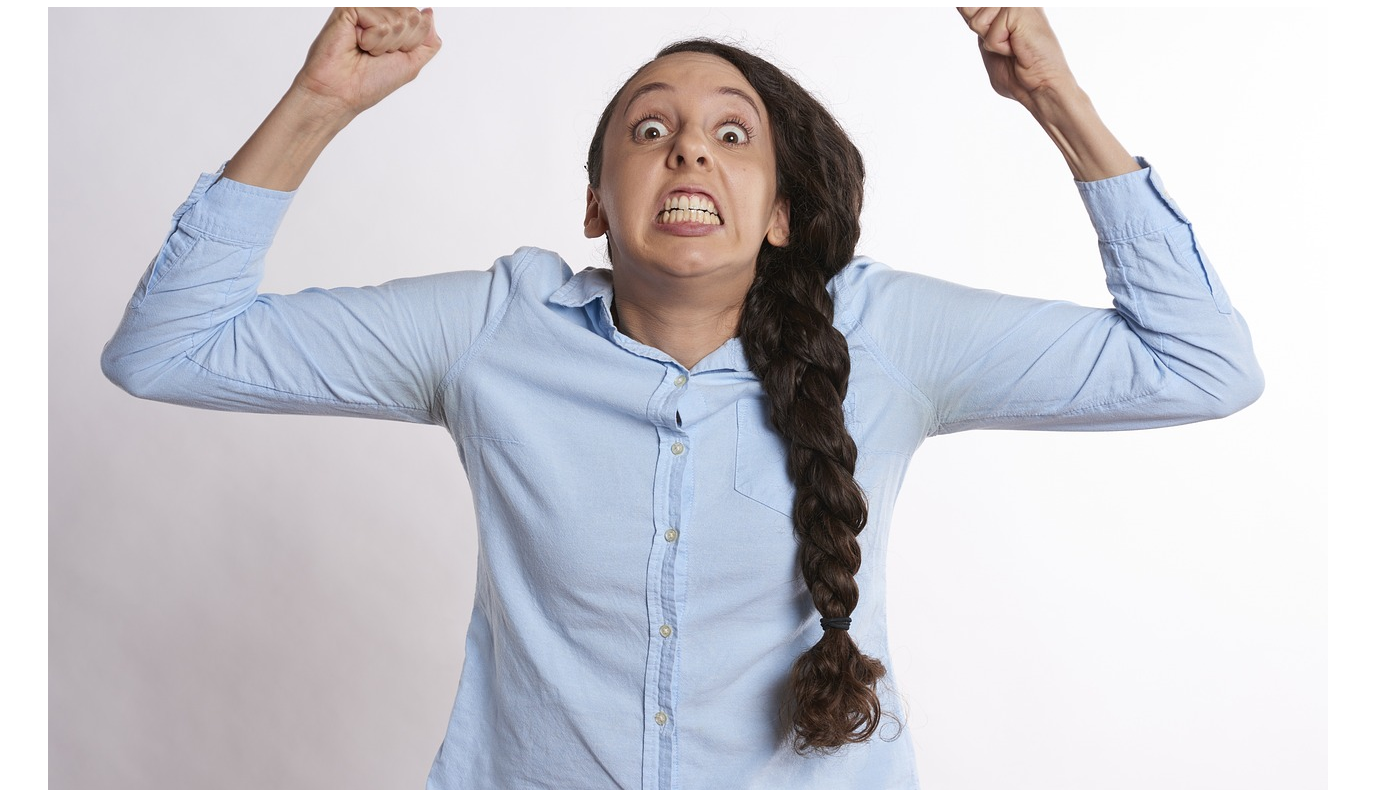
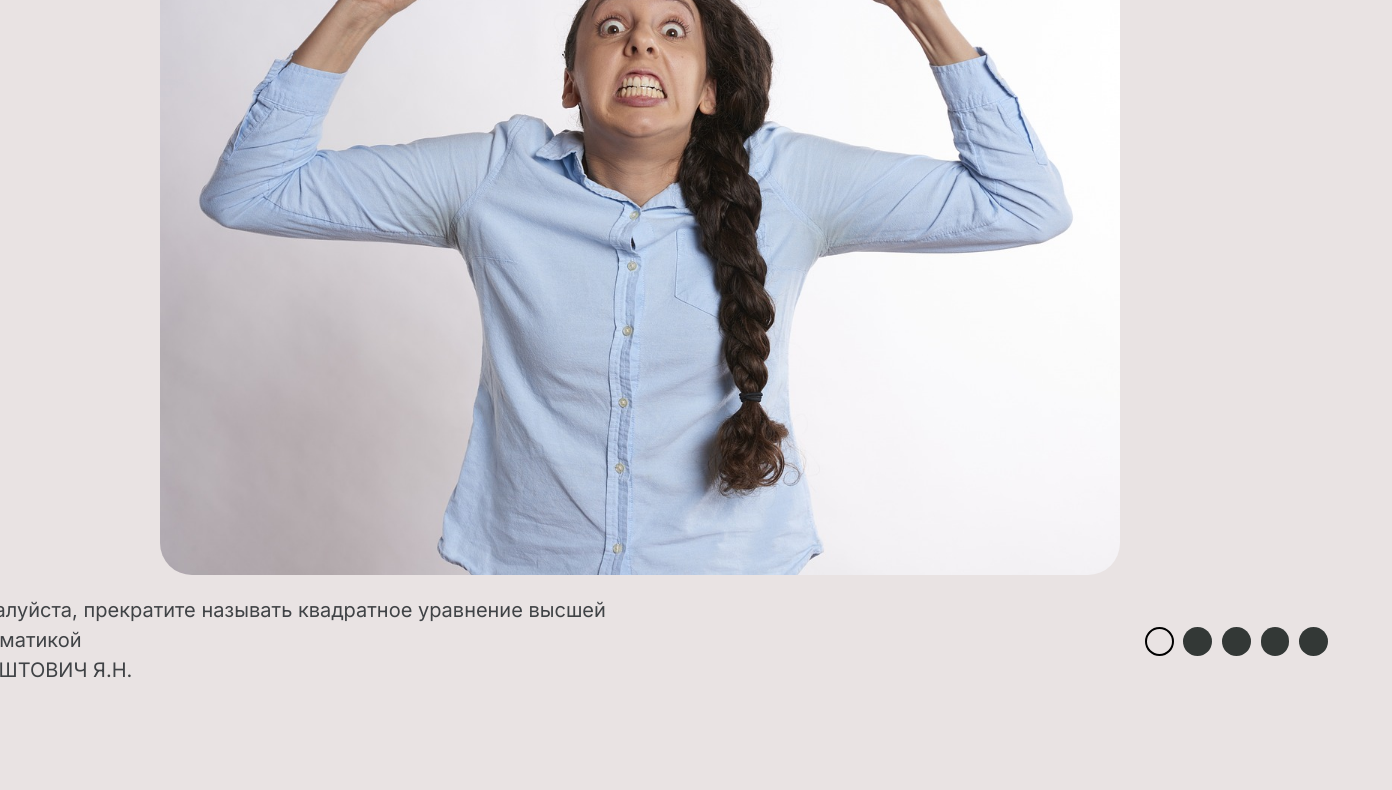
Before and after one commit to isolomadin/cssMemeSlider, a plain HTML site: page cssMemeSlider/index.html in a window 1280 px wide. Shown: the part 73-863 px from the top of the page, 1392 px wide, since content can reach past the window. After the commit the page ends 800 px from the top, so only its background shows below. Drawn offline with Linux system fonts and the light colour scheme; a web font is replaced by a local one.

Commit message:
feat: upgrade css file, add favicon & fonts (Sun, Sep 17, 2023 01:30:15 PM)

```diff
--- a/cssMemeSlider/index.html
+++ b/cssMemeSlider/index.html
@@ -4,89 +4,87 @@
     <meta charset="UTF-8">
     <meta http-equiv="X-UA-Compatible" content="IE=edge">
     <meta name="viewport" content="width=device-width, initial-scale=1.0">
+    <link rel="icon" href="./assets/favicon.ico">
+    <link rel="preconnect" href="https://fonts.googleapis.com">
+    <link rel="preconnect" href="https://fonts.gstatic.com" crossorigin>
+    <link href="https://fonts.googleapis.com/css2?family=Forum&family=Inter:wght@100;200;300;400;500;600;700;800;900&display=swap" rel="stylesheet">
     <link rel="stylesheet" href="./style.css">
     <title>MemeSlider CSS</title>
 </head>
 <body>
-    <header>
-        <div class="header_wrapper">
-            <div class="header_logo">
-                <h1 class="header_title">MemeSlider (CSS only)</h1>
-            </div>
-        </div>
-    </header>
+    <header></header>
     <main>
         <div class="slider">
             <div class="slider_memes_container">
                 <div class="slider_memes_wrapper">
+                    <input id="mem1" name="mem" type="radio" class="slider_input" checked>
+                    <input id="mem2" name="mem" type="radio" class="slider_input">
+                    <input id="mem3" name="mem" type="radio" class="slider_input">
+                    <input id="mem4" name="mem" type="radio" class="slider_input">
+                    <input id="mem5" name="mem" type="radio" class="slider_input">
                     <div class="images_content">
                         <ul class="slider_memes_images_list">
                             <li class="slider_mem">
-                                <img src="./img/mem1.jpg" alt="mem1" class="slider_mem">
+                                <img src="./img/mem1.jpg" alt="mem1">
                             </li>
                             <li class="slider_mem">
-                                <img src="./img/mem2.jpg" alt="mem2" class="slider_mem">
+                                <img src="./img/mem2.jpg" alt="mem2">
                             </li>
                             <li class="slider_mem">
-                                <img src="./img/mem3.jpg" alt="mem3" class="slider_mem">
+                                <img src="./img/mem3.jpg" alt="mem3">
                             </li>
                             <li class="slider_mem">
-                                <img src="./img/mem4.jpg" alt="mem4" class="slider_mem">
+                                <img src="./img/mem4.jpg" alt="mem4">
                             </li>
                             <li class="slider_mem">
-                                <img src="./img/mem5.jpg" alt="mem5" class="slider_mem">
+                                <img src="./img/mem5.jpg" alt="mem5">
                             </li>
                         </ul>
                     </div>
-                    <input id="radioBtn1" name="mem" type="radio" class="slider_input" checked>
-                    <input id="radioBtn2" name="mem" type="radio" class="slider_input">
-                    <input id="radioBtn3" name="mem" type="radio" class="slider_input">
-                    <input id="radioBtn4" name="mem" type="radio" class="slider_input">
-                    <input id="radioBtn5" name="mem" type="radio" class="slider_input">
                     <div class="slider_content">
                         <div class="slider_text_content">
                             <ul class="slider_text_content_list">
                                 <li class="slider_text">
-                                    <p>Пожалуйста, прекратите называть квадратное уравнение высшей математикой<br><br>Юркштович Я.Н.</p>
+                                    <p>Пожалуйста, прекратите называть квадратное уравнение высшей математикой<br>ЮРКШТОВИЧ Я.Н.</p>
                                 </li>
                                 <li class="slider_text">
-                                    <p>Сначала вы делаете по методике, а потом так, чтобы получилось<br><br>Якимцова Л.Б.</p>
+                                    <p>Сначала вы делаете по методике, а потом так, чтобы получилось<br>ЯКИМЦОВА Л.Б.</p>
                                 </li>
                                 <li class="slider_text">
-                                    <p>Студент: я думал у нас просто зачёт<br><br>
-                                    Кудин А.Е.: у вас не просто зачёт, у вас незачет!</p>
+                                    <p>СТУДЕНТ: Я думал у нас просто зачёт<br>
+                                    КУДИН А.Е.: У вас не просто зачёт, у вас незачет!</p>
                                 </li>
                                 <li class="slider_text">
-                                    <p>У нас на химфаке два потока: первый, второй и третий<br><br>Кудин А.Е.</p>
+                                    <p>У нас на химфаке два потока: первый, второй и третий<br>КУДИН А.Е.</p>
                                 </li>
                                 <li class="slider_text">
-                                    <p>Когда я была студенткой, у меня запах альфа-бромнафталина ассоциировался с безысходностью, но сейчас я принюхалась и безысходность стала частью моей жизни<br><br>Загорская С.А.</p>
+                                    <p>Когда я была студенткой, у меня запах альфа-бромнафталина ассоциировался с безысходностью, но сейчас я принюхалась и безысходность стала частью моей жизни<br>ЗАГОРСКАЯ С.А.</p>
                                 </li>
                             </ul>
                         </div>
                         <ul class="pagination_list">
                             <li class="pagination_item">
-                                <label for="radioBtn1" class="pagination_label">
+                                <label for="mem1" class="pagination_label">
                                     <span class="pagination_span"></span>
                                 </label>
                             </li>
                             <li class="pagination_item">
-                                <label for="radioBtn2" class="pagination_label">
+                                <label for="mem2" class="pagination_label">
                                     <span class="pagination_span"></span>
                                 </label>
                             </li>
                             <li class="pagination_item">
-                                <label for="radioBtn3" class="pagination_label">
+                                <label for="mem3" class="pagination_label">
                                     <span class="pagination_span"></span>
                                 </label>
                             </li>
                             <li class="pagination_item">
-                                <label for="radioBtn4" class="pagination_label">
+                                <label for="mem4" class="pagination_label">
                                     <span class="pagination_span"></span>
                                 </label>
                             </li>
                             <li class="pagination_item">
-                                <label for="radioBtn5" class="pagination_label">
+                                <label for="mem5" class="pagination_label">
                                     <span class="pagination_span"></span>
                                 </label>
                             </li>
@@ -96,8 +94,6 @@
             </div>
         </div>
     </main>
-    <footer>
-
-    </footer>
+    <footer></footer>
 </body>
 </html>
--- a/cssMemeSlider/style.css
+++ b/cssMemeSlider/style.css
@@ -0,0 +1,338 @@
+html {
+    scroll-behavior: smooth;
+}
+
+body {
+    width: 100%;
+    display: flex;
+    justify-content: center;
+    align-items: center;
+    background-color: rgb(233, 227, 227);
+    margin: 0.5rem 0rem;
+}
+
+ul {
+    list-style: none;
+    padding: 0;
+    margin: 0;
+}
+
+h1,
+p {
+    margin: 0;
+}
+
+.slider {
+    width: 100%;
+}
+
+.slider_memes_container {
+    width: 100%;
+    margin: 0 auto;
+    max-width: 90rem;
+    padding: 0 2rem;
+}
+
+.slider_memes_wrapper {
+    width: 100%;
+}
+
+.images_content {
+    width: 100%;
+    overflow: hidden;
+}
+
+.slider_memes_images_list {
+    display: flex;
+    max-width: 90rem;
+    transform: translateX(0);
+    transition: transform 1200ms cubic-bezier(0.42, 0, 0.58, 1);
+}
+
+img {
+    display: block;
+    margin-left: auto;
+    margin-right: auto;
+    margin: 0 auto;
+    border-radius: 2rem;
+    max-height: 40rem;
+    object-fit: cover;
+}
+
+.slider_mem {
+    width: 100%;
+    border-radius: 2rem;
+    flex-shrink: 0;
+}
+
+input {
+    display: none;
+}
+
+.slider_content {
+    display: flex;
+    gap: 1rem;
+    align-items: center;
+    flex-direction: column-reverse;
+}
+
+.pagination_list {
+    display: flex;
+    margin-right: 2rem;
+}
+
+label {
+    display: flex;
+    padding: 0.3rem;
+    width: 100%;
+    height: 100%;
+    border: none;
+    border-radius: 50%;
+    justify-content: center;
+    align-items: center;
+    cursor: pointer;
+    outline: none;
+}
+
+label:hover span {
+    background-color: rgba(160, 168, 228, 0.239);
+    border-color: rgba(160, 168, 228, 0.239);
+}
+
+label:active span {
+    background-color: rgb(0, 0, 0);
+    border-color: rgb(0, 0, 0);
+}
+
+span {
+    display: block;
+    width: 1.56rem;
+    height: 1.56rem;
+    border-radius: 50%;
+    border: 0.125rem solid transparent;
+    background-color: rgb(51, 56, 54);
+}
+
+/* width > 48rem */
+
+@media screen and (min-width: 48rem) {
+    .slider_content {
+        flex-direction: row;
+        justify-content: space-between;
+    }
+
+    .slider_text_content {
+        width: 100%;
+        max-width: 45rem;
+        overflow: hidden;
+        margin-right: auto;
+    }
+
+    .slider_text_content_list {
+        display: flex;
+        max-width: 100%;
+        margin-left: 2rem;
+        transform: translateX(0);
+        transition: transform 1200ms cubic-bezier(0.42, 0, 0.58, 1);
+    }
+
+    .slider_text {
+        display: flex;
+        width: 100%;
+        color: rgb(64, 67, 70);
+        font-family: 'Inter', sans-serif;
+        font-size: 1.25rem;
+        font-weight: 400;
+        line-height: 0.5;
+        align-items: center;
+        flex-shrink: 0;
+    }
+}
+
+/* width > 31.25rem */
+
+@media screen and (min-width: 31.25rem) {
+    .slider_text_content {
+        width: 100%;
+        margin-right: 0;
+        margin-top: 0.3rem;
+    }
+
+    .slider_text_content_list {
+        display: flex;
+        max-width: 100%;
+        margin-left: 2rem;
+        transform: translateX(0);
+        transition: transform 1200ms cubic-bezier(0.42, 0, 0.58, 1);
+    }
+
+    .slider_text {
+        display: flex;
+        width: 100%;
+        color: rgb(64, 67, 70);
+        font-family: 'Inter', sans-serif;
+        font-size: 1.25rem;
+        font-weight: 400;
+        line-height: 1.5;
+        flex-shrink: 0;
+        align-items: center;
+    }
+
+    .pagination_list {
+        display: flex;
+        margin-top: 0.5rem;
+        align-items: center;
+    }
+}
+
+/* Slider */
+
+input[id="mem1"]:checked
+    ~ .images_content
+    > .slider_memes_images_list {
+    transform: translateX(0);
+}
+
+input[id="mem2"]:checked
+    ~ .images_content
+    > .slider_memes_images_list {
+    transform: translateX(-100%);
+}
+
+input[id="mem3"]:checked
+    ~ .images_content
+    > .slider_memes_images_list {
+    transform: translateX(-200%);
+}
+
+input[id="mem4"]:checked
+    ~ .images_content
+    > .slider_memes_images_list {
+    transform: translateX(-300%);
+}
+
+input[id="mem5"]:checked
+    ~ .images_content
+    > .slider_memes_images_list {
+    transform: translateX(-400%);
+}
+
+input[id="mem1"]:checked
+    ~ .slider_content
+    > .slider_text_content
+    > .slider_text_content_list {
+    transform: translateX(0);
+}
+
+input[id="mem2"]:checked
+    ~ .slider_content
+    > .slider_text_content
+    > .slider_text_content_list {
+    transform: translateX(-100%);
+}
+
+input[id="mem3"]:checked
+    ~ .slider_content
+    > .slider_text_content
+    > .slider_text_content_list {
+    transform: translateX(-200%);
+}
+
+input[id="mem4"]:checked
+    ~ .slider_content
+    > .slider_text_content
+    > .slider_text_content_list {
+    transform: translateX(-300%);
+}
+
+input[id="mem5"]:checked
+    ~ .slider_content
+    > .slider_text_content
+    > .slider_text_content_list {
+    transform: translateX(-400%);
+}
+
+input[id="mem1"]:checked
+    ~ .slider_content
+    > .pagination_list
+    label[for="mem1"]
+    > span {
+    background-color: transparent;
+    border-color: rgb(0, 0, 0);
+}
+
+input[id="mem2"]:checked
+    ~ .slider_content
+    > .pagination_list
+    label[for="mem2"]
+    > span {
+    background-color: transparent;
+    border-color: rgb(0, 0, 0);
+}
+
+input[id="mem3"]:checked
+    ~ .slider_content
+    > .pagination_list
+    label[for="mem3"]
+    > span {
+    background-color: transparent;
+    border-color: rgb(0, 0, 0);
+}
+
+input[id="mem4"]:checked
+    ~ .slider_content
+    > .pagination_list
+    label[for="mem4"]
+    > span {
+    background-color: transparent;
+    border-color: rgb(0, 0, 0);
+}
+
+input[id="mem5"]:checked
+    ~ .slider_content
+    > .pagination_list
+    label[for="mem5"]
+    > span {
+    background-color: transparent;
+    border-color: rgb(0, 0, 0);
+}
+
+input[id="mem1"]:checked
+    ~ .slider_content
+    > .pagination_list
+    label[for="mem1"]:hover
+    > span {
+    border-color: rgba(160, 168, 228, 0.239);
+}
+
+input[id="mem2"]:checked
+    ~ .slider_content
+    > .pagination_list
+    label[for="mem2"]:hover
+    > span {
+    border-color: rgba(160, 168, 228, 0.239);
+}
+
+input[id="mem3"]:checked
+    ~ .slider_content
+    > .pagination_list
+    label[for="mem3"]:hover
+    > span {
+    border-color: rgba(160, 168, 228, 0.239);
+}
+
+input[id="mem4"]:checked
+    ~ .slider_content
+    > .pagination_list
+    label[for="mem4"]:hover
+    > span {
+    border-color: rgba(160, 168, 228, 0.239);
+}
+
+input[id="mem5"]:checked
+    ~ .slider_content
+    > .pagination_list
+    label[for="mem5"]:hover
+    > span {
+    border-color: rgba(160, 168, 228, 0.239);
+}
```
Also changed, not shown: cssMemeSlider/assets/favicon.ico (added), cssMemeSlider/assets/fonts/Agdasima-Bold.ttf (added), cssMemeSlider/assets/fonts/Agdasima-Regular.ttf (added), cssMemeSlider/assets/fonts/Forum-Regular.ttf (added), cssMemeSlider/assets/fonts/Forum/OFL.txt (added), cssMemeSlider/assets/fonts/Inter-VariableFont_slnt,wght.ttf (added), cssMemeSlider/assets/fonts/Inter/OFL.txt (added), cssMemeSlider/assets/fonts/OFL.txt (added), cssMemeSlider/assets/fonts/README.txt (added), cssMemeSlider/assets/fonts/static/Inter-Black.ttf (added), cssMemeSlider/assets/fonts/static/Inter-Bold.ttf (added), cssMemeSlider/assets/fonts/static/Inter-ExtraBold.ttf (added), cssMemeSlider/assets/fonts/static/Inter-ExtraLight.ttf (added), cssMemeSlider/assets/fonts/static/Inter-Light.ttf (added), 4 more files.
